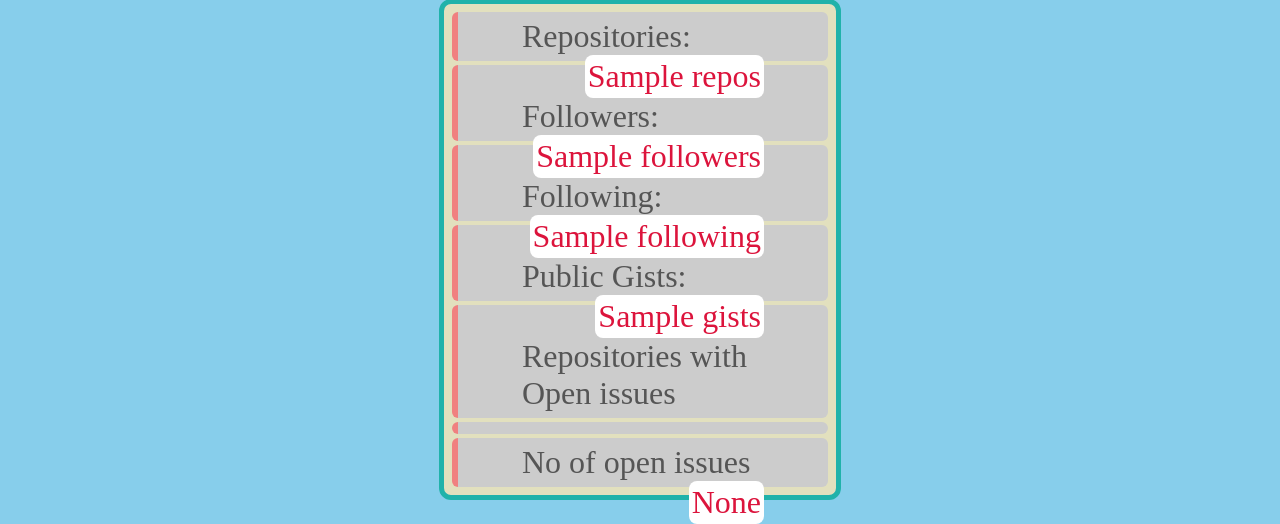
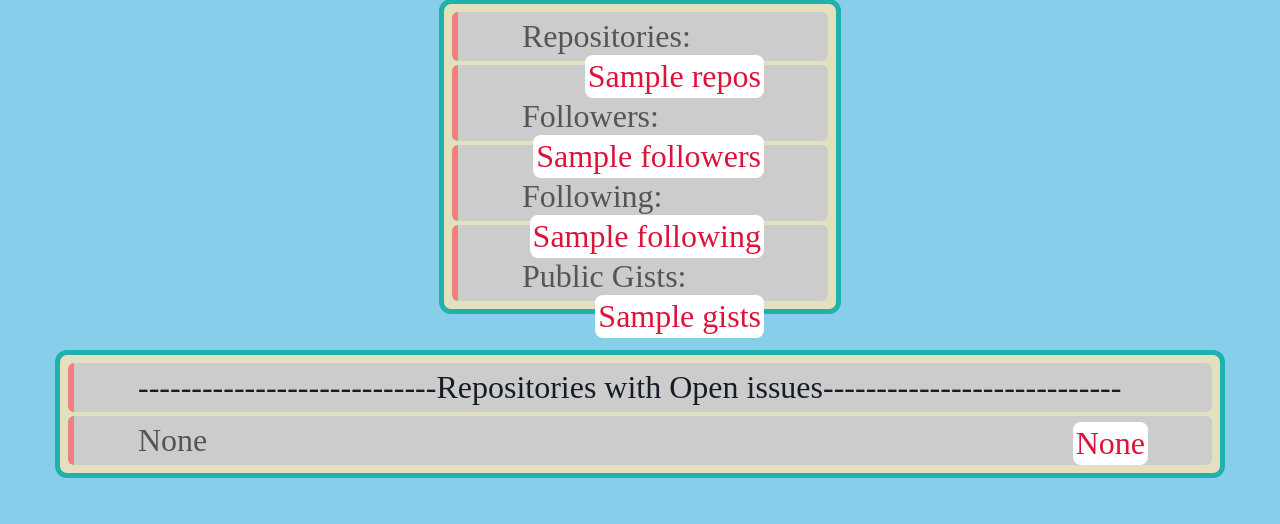
Before and after one commit to jamesgeorge007/GitHub-Mate, a Flask app: template templates/profile.html in a window 1280 px wide. Shown: the part 372-896 px from the top of the page. After the commit the page ends 850 px from the top, so only its background shows below. Run offline with Flask 2, Linux system fonts and the light colour scheme; the template is opened without the code that fills it: most values are stand-ins (such as "Sample title", 1, 10 or a date in 2020); grey boxes marked "Sample" are stand-in pictures.

Commit message:
improve ui

```diff
--- a/server.py
+++ b/server.py
@@ -19,23 +19,22 @@ def profile():
             req = requests.get('https://api.github.com/users/' + username)
             if req.ok:
                 github_data = json.loads(req.content)
-                print(github_data)
                 repo_url = requests.get(github_data.get('repos_url'))
                 repo_url = repo_url.json()
                 repos_with_issues = {}
+                repos_with_issues_name = {}
                 for repo in repo_url:
-                    print(repo)
                     open_issues = repo.get('open_issues')
                     if open_issues > 0:
                         repos_with_issues[repo.get('html_url')] = open_issues
-                print(repos_with_issues)
+                        repos_with_issues_name[repo.get('html_url')] = repo.get('name')
                 name = github_data['name']
                 profile_pic = github_data['avatar_url']
                 repos = github_data['public_repos']
                 followers = github_data['followers']
                 following = github_data['following']
                 gists = github_data['public_gists']
-                return render_template('profile.html', username=username, name=name, src=profile_pic, repos=repos, followers=followers, following=following, gists=gists, repos_with_issues=repos_with_issues)
+                return render_template('profile.html', username=username, name=name, src=profile_pic, repos=repos, followers=followers, following=following, gists=gists, repos_with_issues=repos_with_issues, repos_with_issues_name=repos_with_issues_name)
             else:
                 return render_template('profile.html', error=True)
         except:
--- a/templates/profile.html
+++ b/templates/profile.html
@@ -20,17 +20,29 @@
 		<li><a href="https://github.com/{{username}}/followers" target="_blank">Followers: <span>{{ followers }}</span></a></li>
 		<li><a href="https://github.com/{{username}}/following" target="_blank">Following: <span>{{ following }}</span></a></li>
 		<li><a href="https://gist.github.com/{{username}}" target="_blank">Public Gists: <span>{{ gists }}</span></a></li>
-		<li><a>Repositories with Open issues</a><li>
+		<!--<li><a>Repositories with Open issues</a><li>-->
+		<!--{% if repos_with_issues %}-->
+		<!--{% for repo_link in repos_with_issues %}-->
+		<!--<li><a href="{{ repo_link }}" target="_blank">No of open issues<span>{{ repos_with_issues.get(repo_link) }}</span></a></li>-->
+		<!--{% endfor %}-->
+		<!--{% else %}-->
+		<!--<li><a href="https://github.com/{{username}}/repositories">No repository with open issues</a></li>-->
+		<!--{% endif %}-->
+	</ul>
+	<br>
+	<br>
+	<ul class="user-details" style="width: 90%">
+	<li>
+		<a style="color:#161c26;">----------------------------Repositories with Open issues----------------------------</a></li>
 		{% if repos_with_issues %}
 		{% for repo_link in repos_with_issues %}
-		<li><a href="{{ repo_link }}" target="_blank">No of open issues<span>{{ repos_with_issues.get(repo_link) }}</span></a></li>
+		<li><a href="{{ repo_link }}" target="_blank">{{ repos_with_issues_name.get(repo_link)}}<span>{{ repos_with_issues.get(repo_link) }}</span></a></li>
 		{% endfor %}
 		{% else %}
 		<li><a href="https://github.com/{{username}}/repositories">No repository with open issues</a></li>
 		{% endif %}
-	</ul>
+		</ul>
 	{% endif %}
-
 	{% if connectionError %}
 	<p>Check your internet connection!</p>
 	{% endif %}
```
